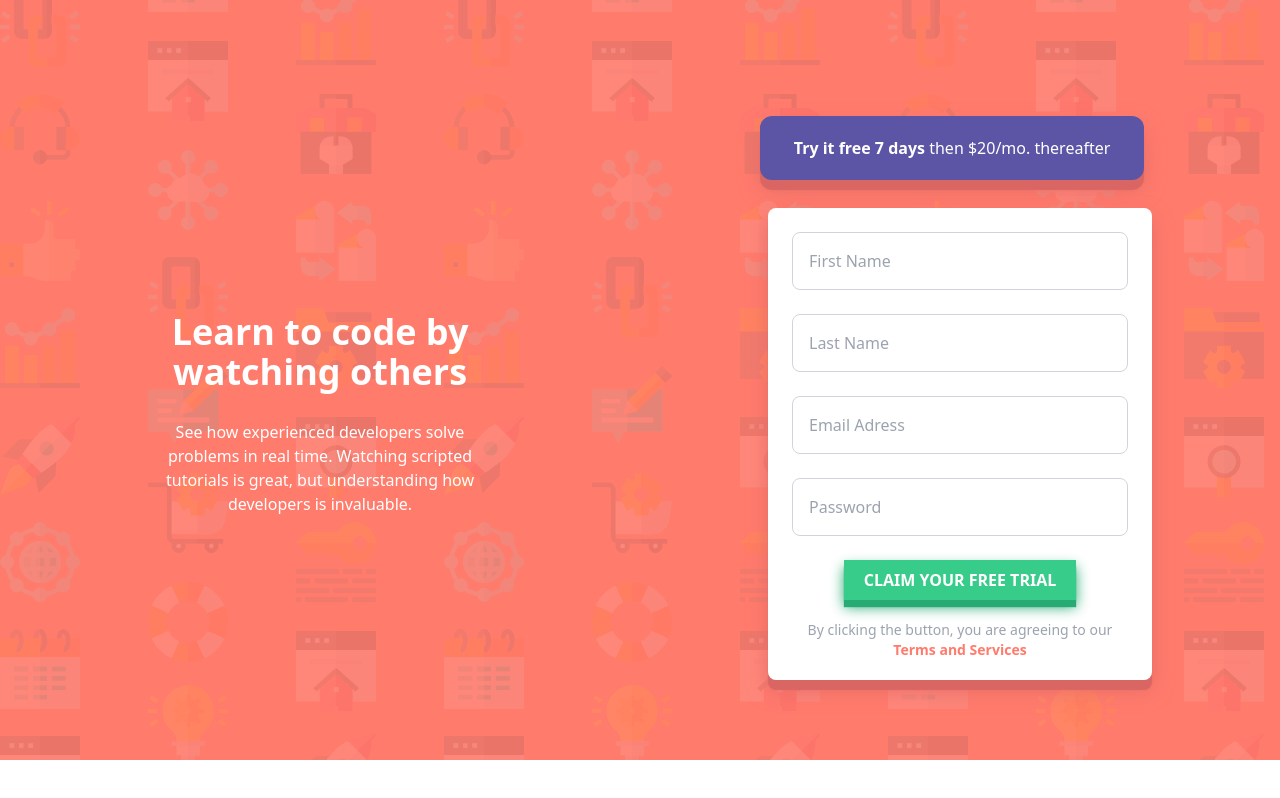
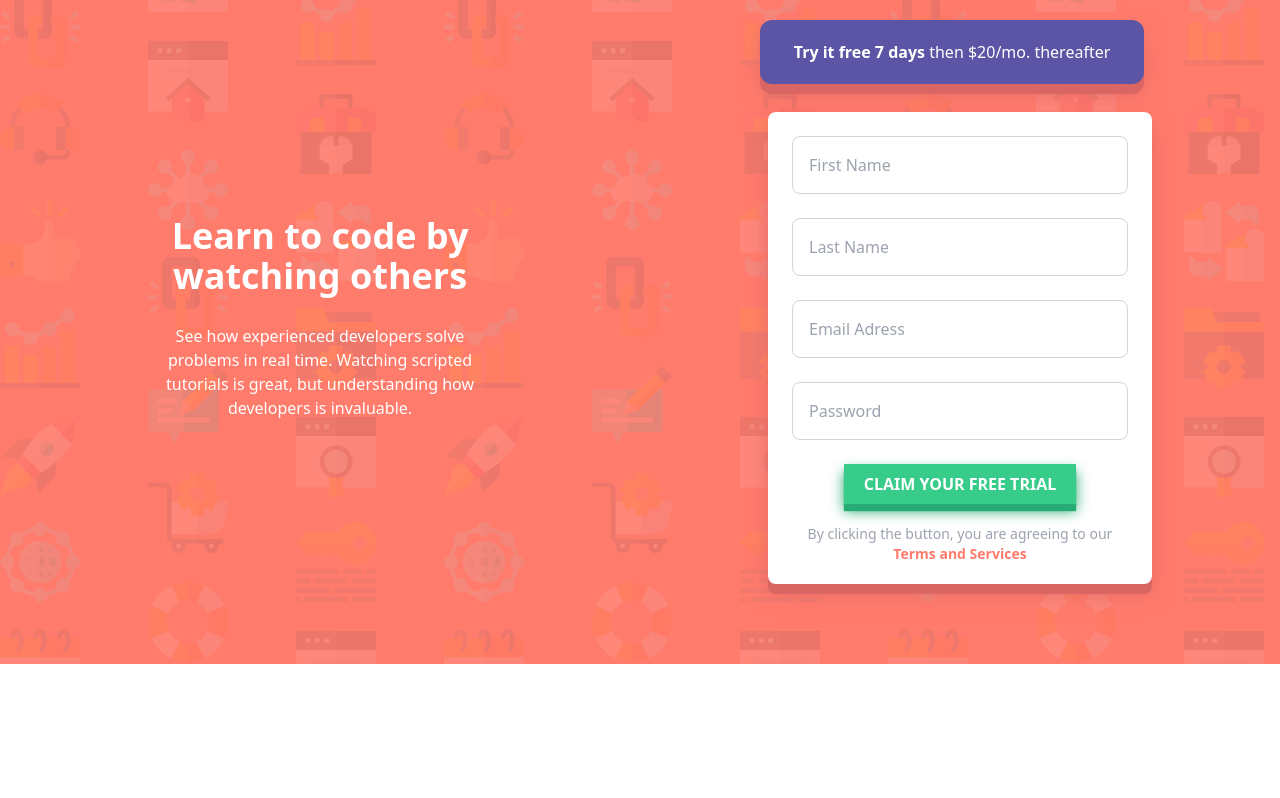
Before and after one commit to gabriel-raamos/sign-up-form, a React (Vite) app: page / in a window 1280 px wide. Built offline with nearby package versions, Linux system fonts and the light colour scheme.

Commit message:
fixing padding top on desktop

```diff
--- a/src/App.tsx
+++ b/src/App.tsx
@@ -3,7 +3,7 @@ import Form from "./components/Form/Form";
 
 export default function App() {
   return (
-    <section className="bg-mobile md:bg-desktop bg-softPink bg-repeat h-full md:grid md:grid-cols-2 pt-24" >
+    <section className="bg-mobile md:bg-desktop bg-softPink bg-repeat h-full md:grid md:grid-cols-2 pt-24 md:pt-0" >
 
       <div className="text-white flex justify-center items-center" >
 
```
